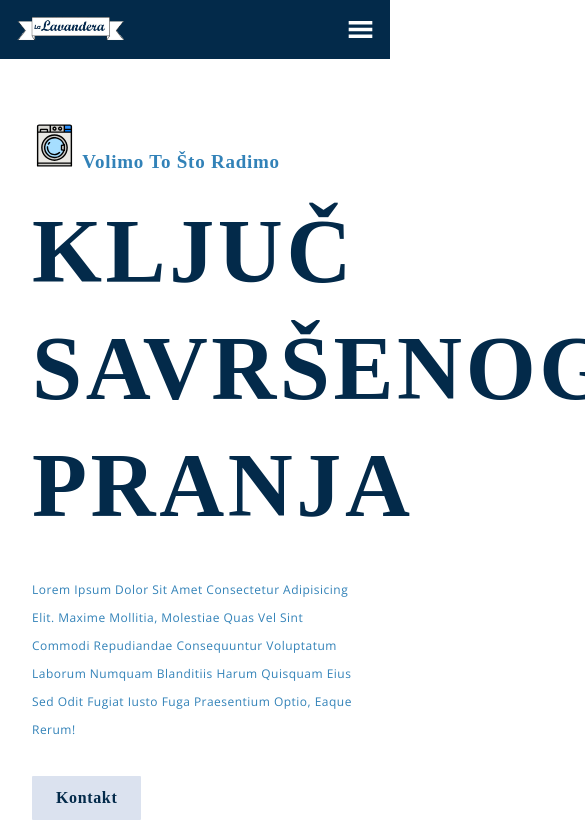
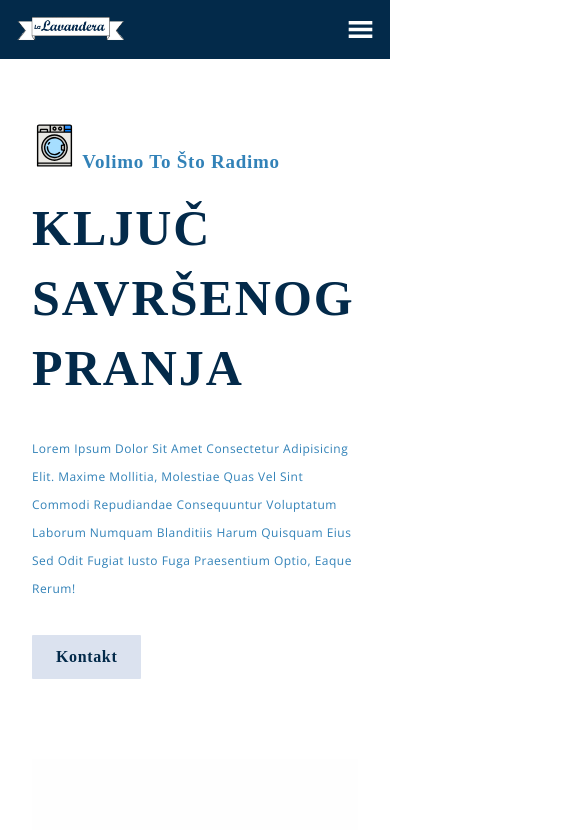
Before and after one commit to JS1240/LaLavanderia, a React (Create React App) app: page / in a window 390 px wide. Shown: the top 830 px of the page, 585 px wide, since content can reach past the window. Built offline with nearby package versions, Linux system fonts and the light colour scheme; a web font is replaced by a local one.

Commit message:
Added flexibility to the header for the smaller screens

```diff
--- a/src/container/Header/Header.css
+++ b/src/container/Header/Header.css
@@ -13,5 +13,31 @@
 
 .app__header-img img {
     width: 80%;
+}
 
+@media screen and (min-width: 2000px) {
+    .app__header-h1 {
+        font-size: 180px;
+        line-height: 210px;
+    }
 }
+
+@media screen and (max-width: 1150px) {
+    .app__header-h1 {
+        font-size: 90px;
+    }
+}
+
+@media screen and (max-width: 650px) {
+    .app__header-h1 {
+        font-size: 70px;
+        line-height: 87px;
+    }
+}
+
+@media screen and (max-width: 450px) {
+    .app__header-h1 {
+        font-size: 50px;
+        line-height: 70px;
+    }
+}
```
